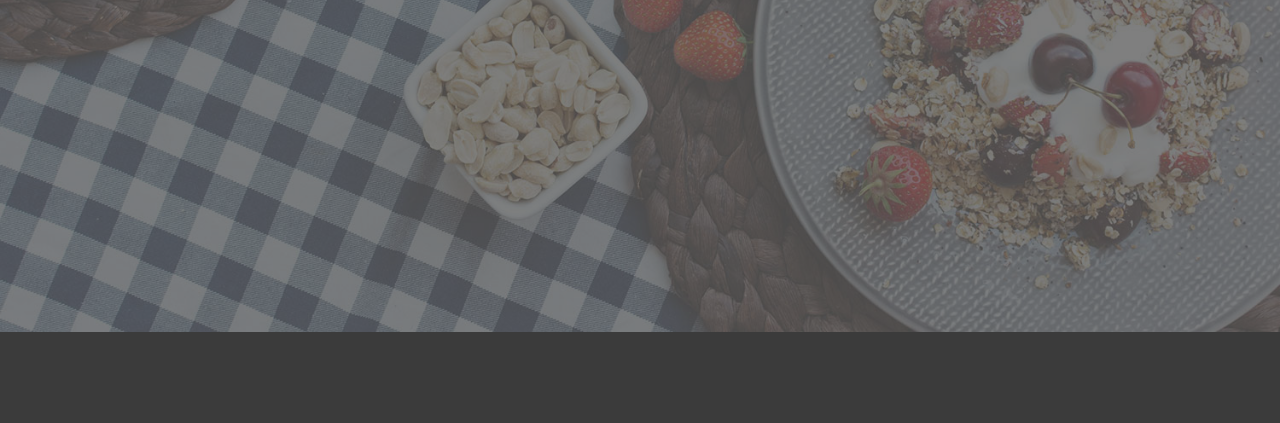
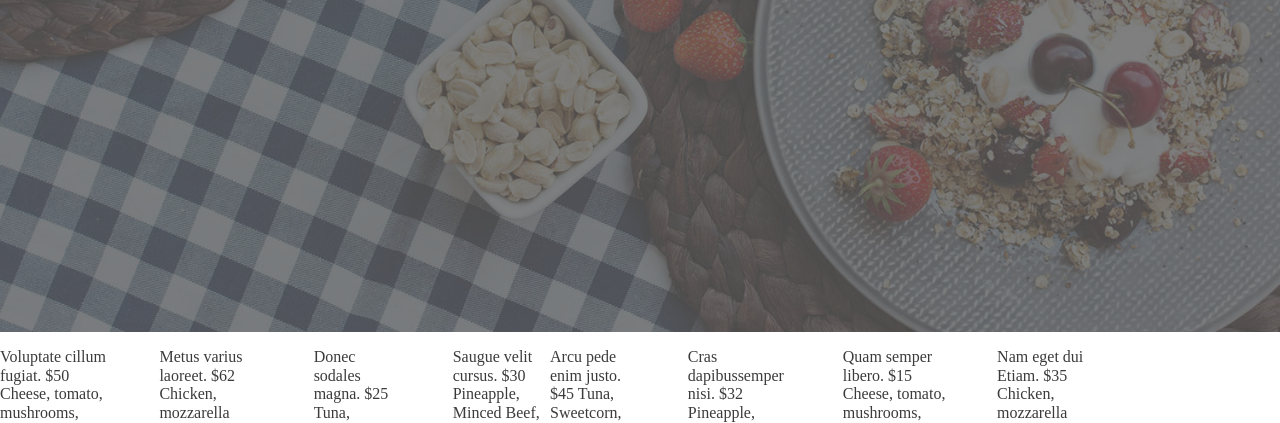
Before and after one commit to Sysreqx/Resto, a plain HTML site: page index.html in a window 1280 px wide. Shown: the part 588-1011 px from the top of the page. Drawn offline with Linux system fonts and the light colour scheme.

Commit message:
dishes section

```diff
--- a/index.html
+++ b/index.html
@@ -28,6 +28,56 @@
 			<p>resto restaurant home page website template</p>
 		</div>
 	</section>
+	<!-- Menu -->
+	<section id="menu">
+		<div class="f-container">
+			<ul>
+				<li>
+					<span class="dish">Voluptate cillum fugiat.</span>
+					<span class="price">$50</span>
+					<span class="description">Cheese, tomato, mushrooms, onions.</span>
+				</li>
+				<li>
+					<span class="dish">Metus varius laoreet.</span>
+					<span class="price">$62</span>
+					<span class="description">Chicken, mozzarella cheese, onions.</span>
+				</li>
+				<li>
+					<span class="dish">Donec sodales magna.</span>
+					<span class="price">$25</span>
+					<span class="description">Tuna, Sweetcorn, Cheese.</span>
+				</li>
+				<li>
+					<span class="dish">Saugue velit cursus.</span>
+					<span class="price">$30</span>
+					<span class="description">Pineapple, Minced Beef, Cheese.</span>
+				</li>
+			</ul>
+			<ul>
+				<li>
+					<span class="dish">Arcu pede enim justo.</span>
+					<span class="price">$45</span>
+					<span class="description">Tuna, Sweetcorn, Cheese.</span>
+				</li>
+				<li>
+					<span class="dish">Cras dapibussemper nisi.</span>
+					<span class="price">$32</span>
+					<span class="description">Pineapple, Minced Beef, Cheese.</span>
+				</li>
+				<li>
+					<span class="dish">Quam semper libero.</span>
+					<span class="price">$15</span>
+					<span class="description">Cheese, tomato, mushrooms, onions.</span>
+				</li>
+				<li>
+					<span class="dish">Nam eget dui Etiam.</span>
+					<span class="price">$35</span>
+					<span class="description">Chicken, mozzarella cheese, onions.</span>
+				</li>
+			</ul>
+		</div>
+	</section>
+	<!-- Featured -->
 	<!-- Footer -->
 	<footer id="footer">
 		<div class="f-container">
--- a/styles.css
+++ b/styles.css
@@ -100,7 +100,7 @@ h1 {
     text-align: center;
 }
 
-/* Menu */
+/* Footer */
 
 footer#footer {
     display: flex;
```
